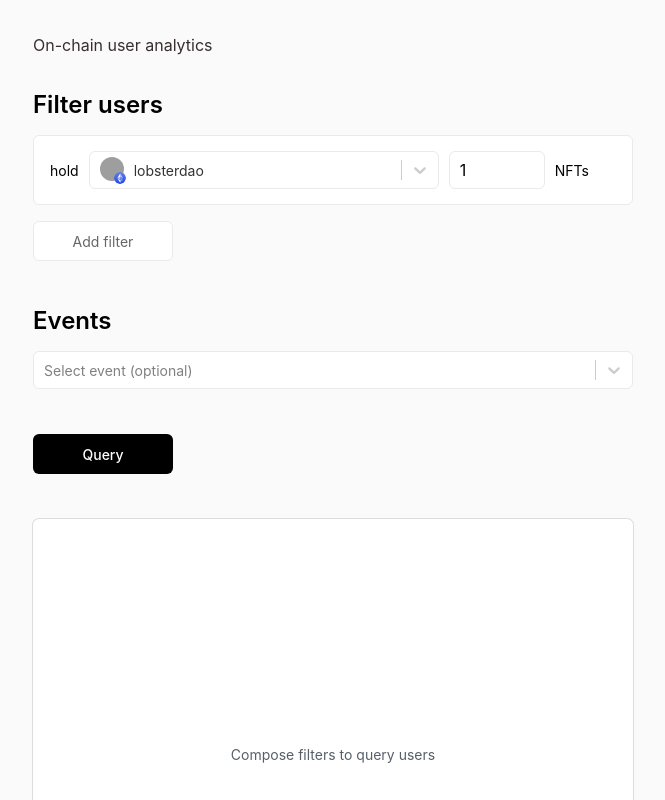
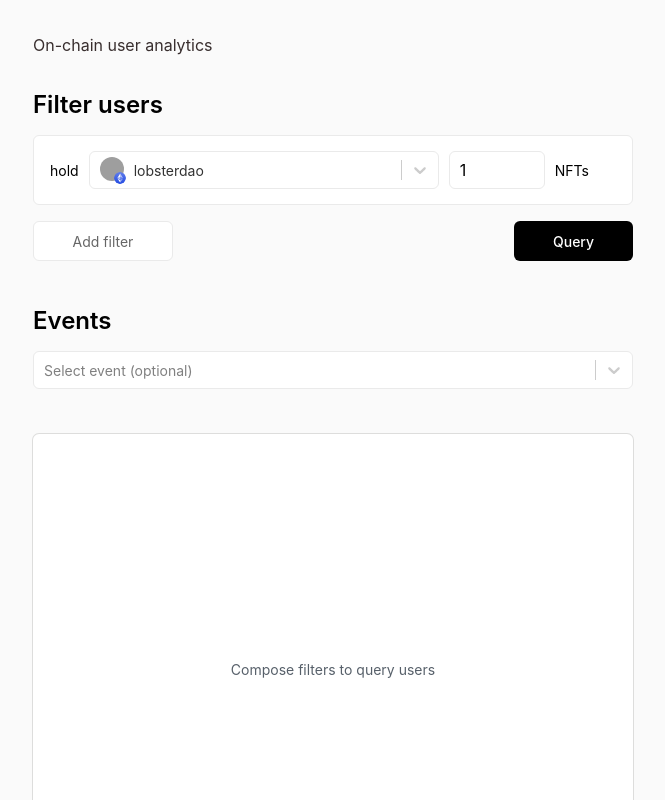
Before and after one commit to maamalama/frontend, a Next.js app: page / in a window 1280 px wide. Shown: the top 800 px of the page, without its empty margins (307-972 px from the left). Built offline with nearby package versions, Linux system fonts and the light colour scheme; grey boxes are pictures that could not be loaded.

Commit message:
improve UX

```diff
--- a/pages/index.tsx
+++ b/pages/index.tsx
@@ -26,6 +26,33 @@ const Index = () => {
   const [isLoading, setLoading] = useState(false)
   const [event, setEvent] = useState<EventInfo>()
 
+  const fetchAllData = () => {
+    setLoading(true)
+
+    const res = event?.value ? fetchEvent(filters, event) : fetchChart(filters)
+
+    res
+      .then((res) => {
+        if (res.status !== 200) {
+          return setError(res.statusText)
+        } else return res.json()
+      })
+      .then((json) => {
+        setLoading(false)
+        if (json) {
+          setChartData(json)
+          setError(undefined)
+        }
+      })
+      .catch((err) => {
+        setError(err.message)
+      })
+  }
+
+  useLazyEffect(() => {
+    fetchAllData()
+  }, [event])
+
   return (
     <>
       <header className={styles.header}>
@@ -46,44 +73,25 @@ const Index = () => {
             })}
           </div>
 
-          <AddFilter />
+          <div className={styles.row} style={{ justifyContent: 'space-between' }}>
+            <AddFilter />{' '}
+            <button className={indexStyles.queryButton} onClick={() => fetchAllData()}>
+              Query
+            </button>
+          </div>
         </div>
         <div className={styles.column} style={{ gap: '16px' }}>
           <h3 className={styles.h3}>Events</h3>
           <Select
             isClearable
-            onChange={(event: EventInfo) => setEvent(event)}
+            onChange={(event: EventInfo) => {
+              setEvent(event)
+            }}
             placeholder="Select event (optional)"
             options={events}
             components={{ SingleValue: CurrentValue, Option: SelectOption }}
           />
         </div>
-
-        <button
-          className={indexStyles.queryButton}
-          onClick={() => {
-            setLoading(true)
-
-            const res: Promise<Response> = event?.value ? fetchEvent(filters, event) : fetchChart(filters)
-
-            res
-              .then((res) => {
-                if (res.status !== 200) {
-                  return setError(res.statusText)
-                } else return res.json()
-              })
-              .then((json) => {
-                setLoading(false)
-                if (json) {
-                  setChartData(json)
-                  setError(undefined)
-                }
-              })
-              .catch((err) => setError(err.message))
-          }}
-        >
-          Query
-        </button>
 
         <Chart isLoading={isLoading} entries={chartData} error={error} />
       </main>
```
